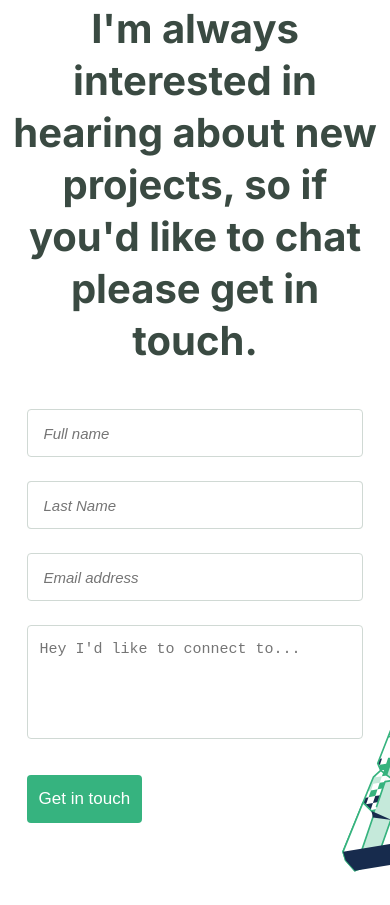
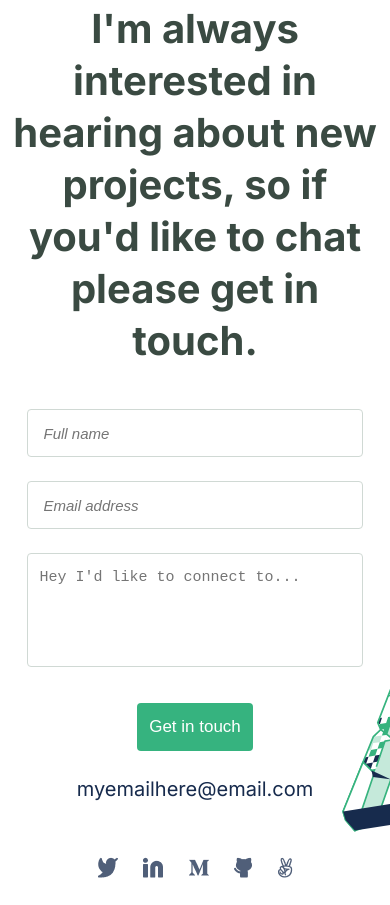
Before and after one commit to sergio-usma/Personal_portfolio, a website: page index.html in a window 390 px wide. Shown: the part 5566-6471 px from the top of the page. Before the commit the page ends 6439 px from the top, so only its background shows below. Drawn offline with Linux system fonts and the light colour scheme.

Commit message:
About section mobile & desktop versions and footer section added

```diff
--- a/index.html
+++ b/index.html
@@ -343,19 +343,20 @@
             action="https://formspree.io/f/xknaqawg"
             method="POST"
           >
-              <div class="contact__form__element name">
-                <label class="label" for="name">Full name:</label>
+            <ul>
+              <li class="contact__form__element full-name">
+                <label class="label" for="full-name">Full name:</label>
                 <input
                   type="text"
-                  id="name"
-                  name="name"
+                  id="full-name"
+                  name="full-name"
                   placeholder="Full name"
-                  maxlength="30"
+                  maxlength="50"
                   required
                 />
-              </div>
+              </li>
 
-              <div class="contact__form__element lastname">
+              <li class="contact__form__element name">
                 <label class="label" for="firstname">First name:</label>
                 <input
                   type="text"
@@ -365,9 +366,9 @@
                   maxlength="30"
                   required
                 />
-              </div>
+              </li>
 
-              <div class="contact__form__element lastname">
+              <li class="contact__form__element lastname">
                 <label class="label" for="lastname">Last name:</label>
                 <input
                   type="text"
@@ -377,10 +378,9 @@
                   maxlength="30"
                   required
                 />
-              </div>
+              </li>
 
-
-              <div class="contact__form__element email">
+              <li class="contact__form__element email">
                 <label class="label" for="email">Email address:</label>
                 <input
                   type="email"
@@ -389,26 +389,66 @@
                   placeholder="Email address"
                   required
                 />
-              </div>
+              </li>
 
-              <div class="contact__form__element message" >
+              <li class="contact__form__element message">
                 <label class="label" for="message">Your message:</label>
                 <textarea
                   id="message"
                   name="message"
                   placeholder="Hey I'd like to connect to..."
+                  maxlength="500"
                   required
-                  maxlength="500"
                 ></textarea>
+              </li>
+
+              <li class="button__form button">
+                <button type="submit"><a href="">Get in touch</a></button>
+              </li>
+            </ul>
+          </form>
+
+          <p class="contact__container__email">myemailhere@email.com</p>
+        </div>
+      </div>
+    </section>
+
+    <footer>
+      <div class="footer">
+
+
+        <div class="main__social-media footer__social-media">
+          <ul>
+            <li>
+              <a href="https://twitter.com/VonUsma"
+                ><img src="./assets/ico/twitter.png" alt="Twitter logo"
+              /></a>
+            </li>
+            <li>
+              <a href="https://www.linkedin.com/in/sergiousma/"
+                ><img src="./assets/ico/linkedin.png" alt="LinkedIn logo"
+              /></a>
+            </li>
+            <li>
+              <a href="#"
+                ><img src="./assets/ico/medium.png" alt="Medium logo"
+              /></a>
+            </li>
+            <li>
+              <a href="https://github.com/sergio-usma"
+                ><img src="./assets/ico/github.png" alt="GitHub logo"
+              /></a>
+            </li>
+            <li>
+              <a href="#"
+                ><img src="./assets/ico/angellist.png" alt="AngelList logo"
+              /></a>
+            </li>
+          </ul>
         </div>
 
-              <div class="button__form button">
-                <button type="submit"><a href="">Get in touch</a></button>
+
       </div>
-            </form>
-          </div>
-        </div>
-
-    </section>
+    </footer>
   </body>
 </html>
--- a/style.css
+++ b/style.css
@@ -453,19 +453,29 @@ button a {
 .contact__form {
   width: 90%;
   max-width: 684px;
+}
+
+.contact__form ul {
+  margin: auto;
   display: grid;
+  grid-template-columns: 1fr;
+  grid-template-areas: "full-name" "email" "message" "button__form";
+  gap: 24px;
+  list-style: none;
+}
 
-  /* grid-template-columns: 1fr 1fr; */
-  grid-template-areas: "name" "lastname" "email" "message" "button__form";
-  gap: 24px;
+.full-name {
+  grid-area: full-name;
 }
 
 .name {
   grid-area: name;
+  display: none;
 }
 
 .lastname {
   grid-area: lastname;
+  display: none;
 }
 
 .email {
@@ -478,7 +488,9 @@ button a {
 
 .button__form {
   grid-area: button__form;
-  margin-bottom: 15%;
+  display: flex;
+  justify-content: center;
+  margin-bottom: 0;
 }
 
 input[type="text"],
@@ -511,6 +523,31 @@ textarea {
 label {
   display: none;
 }
+
+.contact__container__email {
+  margin: 0 auto 8% auto;
+}
+
+/* ----- FOOTER SECTION ----- */
+
+footer {
+  /* background-color: var(--html-test-background); */
+}
+
+.footer {
+  max-width: var(--sections-max-width);
+  height: 72px;
+  margin: auto;
+  display: flex;
+  justify-content: center;
+  align-items: center;
+}
+
+.footer__social-media ul {
+  margin: 0;
+}
+
+
 
 /* -------------------------------------------- */
 
@@ -594,7 +631,7 @@ label {
     margin: 3% 0;
   }
 
-  .contact__form {
+  .contact__form ul {
     grid-template-columns: 1fr 1fr;
     grid-template-areas:
       "name lastname"
@@ -602,6 +639,31 @@ label {
       "message message"
       "button__form button__form";
     gap: 24px;
+    list-style: none;
+  }
+
+  .full-name {
+    grid-area: full-name;
+    display: none;
+  }
+
+  .name {
+    grid-area: name;
+    display: block;
+  }
+
+  .lastname {
+    grid-area: lastname;
+    display: block;
+  }
+
+  .button__form {
+    justify-content: flex-start;
+    margin-bottom: 15%;
+  }
+
+  .contact__container__email {
+    display: none;
   }
 }
 
```
Lines whose indentation alone changed are shown as unchanged.
